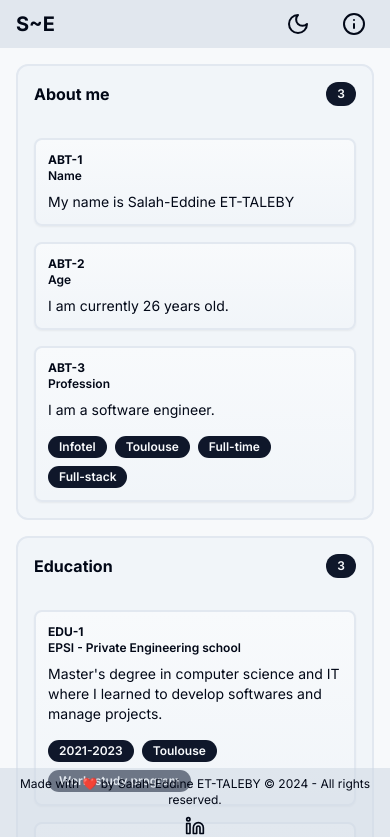
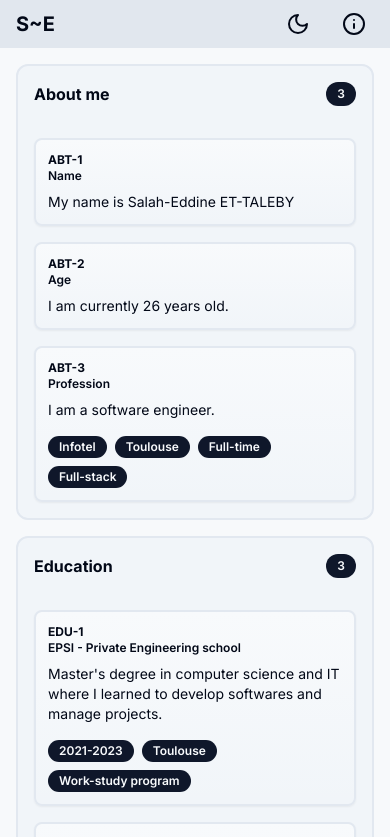
Before and after one commit to slheddne/portfolio-kanban, a Next.js app: page / in a window 390 px wide. Shown: the top 837 px of the page. Built offline with nearby package versions, Linux system fonts and the light colour scheme.

Commit message:
[fixed] : footer responsive

```diff
--- a/components/Footer.tsx
+++ b/components/Footer.tsx
@@ -3,7 +3,7 @@ import { Linkedin } from "lucide-react";
 
 const Footer = () => {
   return (
-    <footer className='bg-slate-300/50 dark:bg-slate-800 p-2 flex flex-col items-center justify-center w-full fixed bottom-0 h-fit'>
+    <footer className='bg-slate-300/50 dark:bg-slate-800 p-2 flex flex-col items-center justify-center w-full h-fit md:fixed md:bottom-0'>
       <p className='text-xs text-center mb-2'>
         Made with ❤️ by Salah-Eddine ET-TALEBY © 2024 - All rights reserved.
       </p>
```
